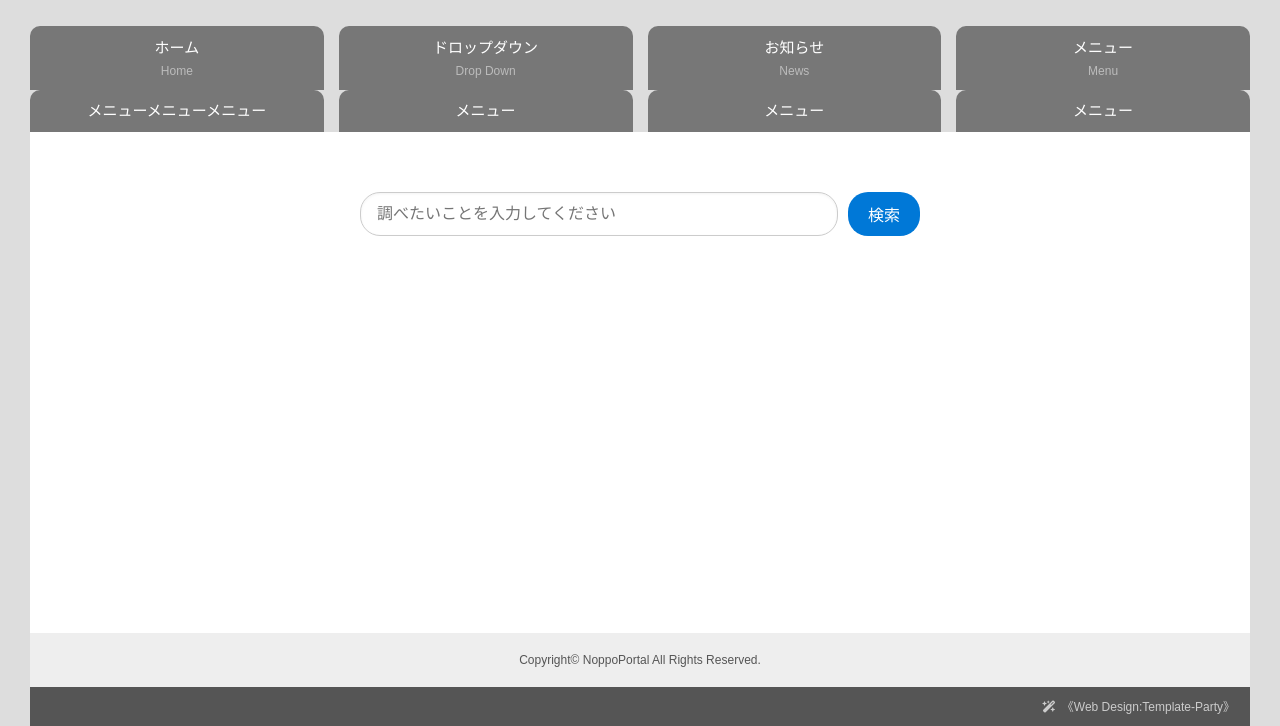
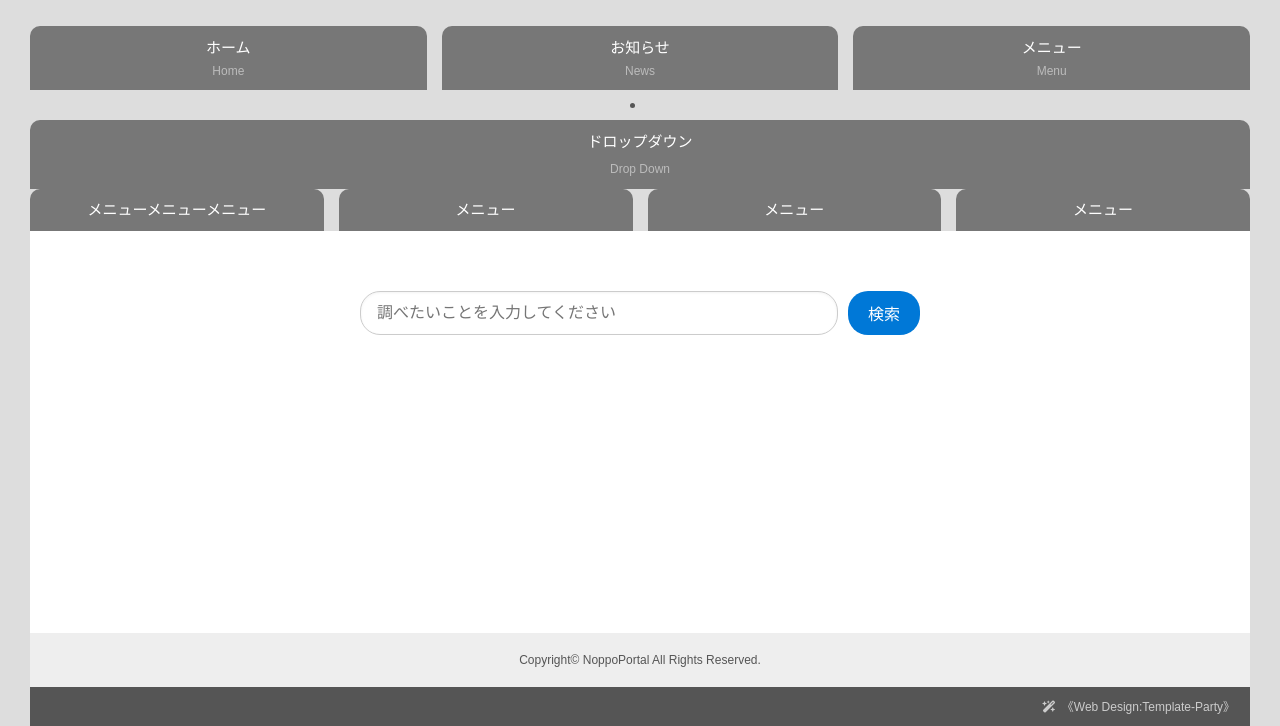
Before and after one commit to noppodev/portal, a plain HTML site: page index.html in a window 1280 px wide. Shown: the part 74-800 px from the top of the page. Drawn offline with nearby package versions, Linux system fonts and the light colour scheme; some packages are replaced by stand-ins of ours; a script that the page names is missing.

Commit message:
Update index.html

```diff
--- a/index.html
+++ b/index.html
@@ -149,12 +149,10 @@
 <nav>
 <ul>
 <li><a href="index.html">ホーム<span>Home</span></a></li>
-<li><a href="">ドロップダウン<span>Drop Down</span></a>
-
-</li>
 <li><a href="news.html">お知らせ<span>News</span></a></li>
 <li><a href="#">メニュー<span>Menu</span></a></li>
 </ul>
+<li><a href="">ドロップダウン<span>Drop Down</span></a></li>
 <ul>
 <li><a href="#">メニューメニューメニュー</a></li>
 <li><a href="#">メニュー</a></li>
```
